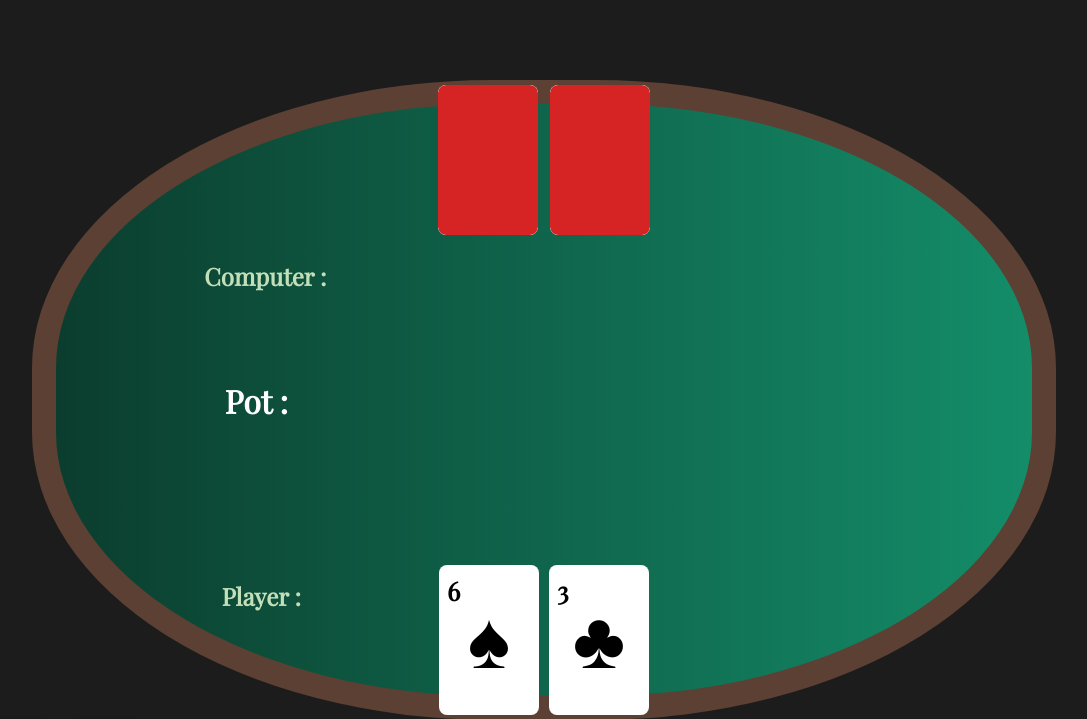
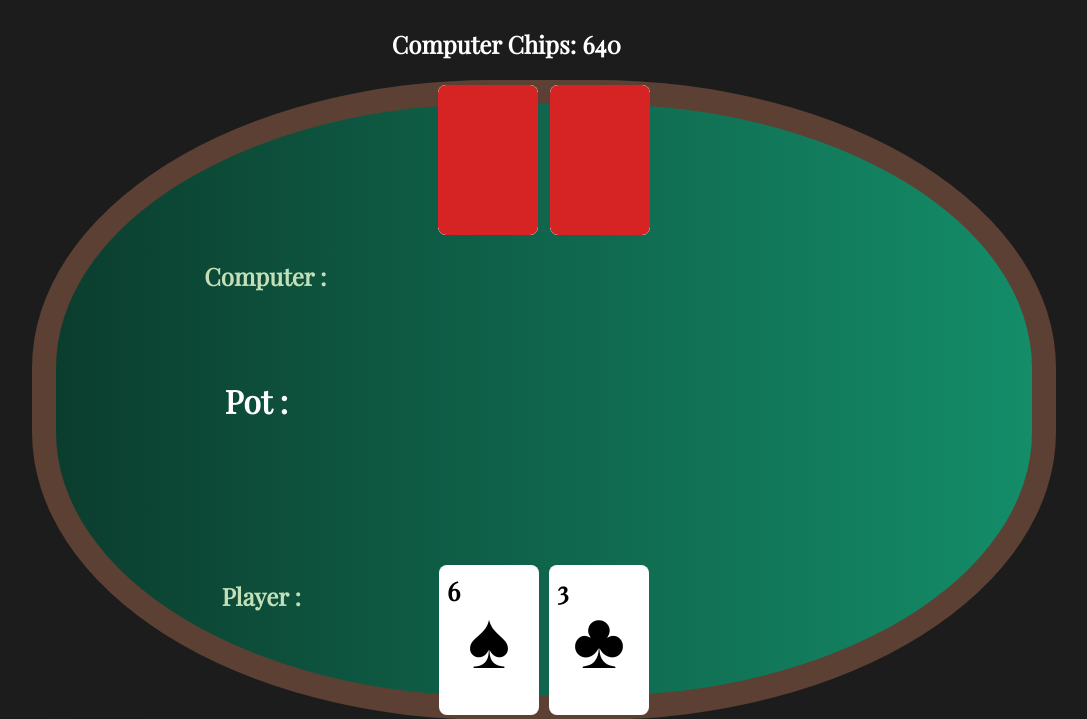
Before and after one commit to fabiobrug/mini-poker, a Flask app: page / in a window 1280 px wide. Shown: the top 719 px of the page, without its empty margins (96-1183 px from the left). Run offline with Flask 3, Linux system fonts and the light colour scheme.

Commit message:
player fold, and computer chips

```diff
--- a/static/script.js
+++ b/static/script.js
@@ -1,43 +1,62 @@
+// Botões principais de ação do jogador
 let btnBet = document.getElementById("btnBet");
 let btnCheck = document.getElementById("btnCheck");
 let btnFold = document.getElementById("btnFold");
 
+// Exibição dos valores apostados
 let playerValue = document.getElementById("pla");
 let iaValue = document.getElementById("comp");
-
 let pot = document.getElementById("potQnt");
 
+let potQnt;
+
+// Controle de aposta do jogador (botões + e -)
 let minus = document.getElementById("minus");
 let plus = document.getElementById("plus");
 
+// Valor atual da aposta e fichas do jogador
 let value = document.getElementById("value");
 let chipQnt = document.getElementById("chipQnt");
-
 let currentValue = parseInt(value.innerText);
 let currentChip = parseInt(chipQnt.innerText);
 
+//Valor atual da aposta e fichas do computador
+let compChipQnt = document.getElementById("compChipQnt");
+let currentCompChip = parseInt(compChipQnt.innerText);
+
+// Carta do turn (será mostrada dinamicamente)
 const turnCard = document.getElementById("turn-card");
 
+// Estados de jogo
 let preFlopTest = true;
+let foldOn = true;
+let turn = false;
 
-let foldOn = true;
-
+// Desativa o botão "-" inicialmente
 minus.disabled = true;
 
+// Fichas iniciais da IA
 let iaChips = 640;
 
+// =======================
+// Funções Auxiliares
+// =======================
+
+// Desativa o botão de diminuir aposta caso já esteja no mínimo
 function minValue() {
   if (currentValue <= 20) {
     minus.disabled = true;
   }
 }
 
+// Desativa o botão de aumentar aposta quando chega no limite possível
 function maxValue() {
   if (currentValue == currentChip + currentValue) {
     plus.disabled = true;
   }
 }
 
+// Diminui a aposta pela metade
 minus.addEventListener("click", () => {
   plus.disabled = false;
   currentChip = currentValue / 2 + currentChip;
@@ -47,6 +66,7 @@ minus.addEventListener("click", () => {
   minValue();
 });
 
+// Dobra o valor da aposta
 plus.addEventListener("click", () => {
   minus.disabled = false;
   currentChip = currentChip - currentValue;
@@ -56,6 +76,7 @@ plus.addEventListener("click", () => {
   maxValue();
 });
 
+// Simula o valor da aposta da IA com base em chance
 function randomIaValue() {
   let choice;
 
@@ -81,52 +102,74 @@ function randomIaValue() {
   return choice;
 }
 
-
-    function foldTest(){
-        if(foldOn){
+// Controla a ativação do botão Fold (desativa após o jogador apostar)
+function foldTest() {
+    if(foldOn && turn){
     btnFold.disabled = true;
-            btnFold.style.backgroundColor = ("gray")
+    btnFold.style.backgroundColor = "gray";
+    currentCompChip = potQnt + currentCompChip
+    compChipQnt.innerHTML = currentCompChip;
+    pot.innerHTML = `Pot:`;
+    playerValue.innerHTML = `Player:`;
+    iaValue.innerHTML = `Computer:`;
     }
-        else{
+    else if (foldOn && !turn) {
+    btnFold.disabled = true;
+    btnFold.style.backgroundColor = "gray";
+  } else {
     btnFold.disabled = false;
-            btnFold.style.backgroundColor = (" #E74C3C")
+    btnFold.style.backgroundColor = " #E74C3C";
+  }
 }
 
-    }
-
+// =======================
+// Evento: Jogador aposta (BET)
+// =======================
 btnBet.addEventListener("click", async (event) => {
   event.preventDefault();
 
+  // Jogador apostou, então não pode mais dar fold
   foldOn = false;
-    console.log(foldOn)
   foldTest();
 
+  // Ativa visual do botão Check
   btnCheck.style.opacity = 1;
+
+  // Mostra cartas comunitárias viradas (flop)
   let flopCards = document.querySelectorAll(".mesa-carta");
   flopCards.forEach((el) => {
     el.classList.add("mesa-cartaPos");
   });
 
+  // Calcula apostas e atualiza pot
   const iaBet = randomIaValue();
-    let potQnt = currentValue + iaBet;
+  console.log(compChipQnt)
+  console.log(iaBet)
+  currentCompChip = currentCompChip - iaBet;
+  compChipQnt.innerHTML = currentCompChip;
+  potQnt = currentValue + iaBet;
   chipQnt.innerHTML = currentChip;
   pot.innerHTML = `Pot: ${potQnt}`;
   playerValue.innerHTML = `Player: ${currentValue}`;
   iaValue.innerHTML = `Computer: ${iaBet}`;
+
+  // Reinicia aposta mínima para próxima jogada
   currentValue = 20;
   value.innerHTML = currentValue;
   minValue();
 
+  // Solicita carta do turn ao servidor
   const response = await fetch("/bet", { method: "POST" });
   const data = await response.json();
 
+  // Se o servidor retornou carta do Turn, exibe na mesa
   if (data.turn) {
     const tableCards = document.getElementById("tableCardsEl");
 
     // Verifica se já existe o turn-card
     let turnCard = document.getElementById("turn-card");
 
-        // Se não existe, cria e adiciona
+    // Se não existe, cria o elemento
     if (!turnCard) {
       turnCard = document.createElement("div");
       turnCard.classList.add("mesa-carta");
@@ -134,20 +177,23 @@ function randomIaValue() {
       tableCards.appendChild(turnCard);
     }
 
-        // Atualiza o conteúdo
+    // Atualiza conteúdo da carta do turn
     turnCard.innerHTML = `
       <span class="value">${data.turn.value}</span>
       <span class="suit ${data.turn.color}">${data.turn.suit}</span>
     `;
   }
 
-    if(preFlopTest){
+  turn = true;
 
-    }
-    console.log(potQnt)
+  // (espaço para lógica do river ou showdown futuramente)
+
+  console.log(potQnt); // depuração
 });
 
-
+// =======================
+// Evento: Jogador desiste (FOLD)
+// =======================
 btnFold.addEventListener("click", async (event) => {
   event.preventDefault();
 
@@ -156,36 +202,37 @@ function randomIaValue() {
 
   console.log(data.player_cards, data.ia_cards);
 
+  // Seleciona elementos onde as cartas serão exibidas
   const playerCard1 = document.getElementById("card1El");
   const playerCard2 = document.getElementById("card2El");
 
+  // Limpa cartas anteriores
   playerCard1.innerHTML = "";
   playerCard2.innerHTML = "";
-        //precisa fazer a carta da IA tambem
+  // (precisa ainda exibir cartas da IA)
 
+  // Renderiza carta 1 do jogador
   const card1 = data.player_cards[0];
-        const card2 = data.player_cards[1];
-
   const div1 = document.createElement("div");
-        div1.classList.add("player-cards")
+  div1.classList.add("player-cards");
   div1.innerHTML = `<span class="value">${card1.value}</span>
                     <span class="suit ${card1.color}">${card1.suit}</span>`;
   playerCard1.appendChild(div1);
 
+  // Renderiza carta 2 do jogador
+  const card2 = data.player_cards[1];
   const div2 = document.createElement("div");
-        div2.classList.add("player-cards")
+  div2.classList.add("player-cards");
   div2.innerHTML = `<span class="value">${card2.value}</span>
                     <span class="suit ${card2.color}">${card2.suit}</span>`;
   playerCard2.appendChild(div2);
-        foldTest()
+
+  foldOn = true;
+  foldTest(); // desativa botão fold novamente
+
 });
 
-//pre-flop
-
-
-
-//flop
-
-//turn
-
-//river
+// =======================
+// Pré-flop, flop, turn e river (em desenvolvimento)
+// =======================
+// TODO: implementar lógica do flop, turn e river completos
--- a/static/style.css
+++ b/static/style.css
@@ -281,7 +281,12 @@ body {
     color: #c3dfb9;
 }
 
-
+.cab3{
+    position: absolute;
+    right: 44%;
+    top: 1%;
+    color: #fff;
+}
 
 
 @media (max-width: 768px) {
--- a/templates/index.html
+++ b/templates/index.html
@@ -13,6 +13,7 @@
 <body>
     <div id="tableEl" class="table">
       <h1 id="potQnt" class="pot">Pot :</h1>
+      <h2 id="compChips" class="cab3">Computer Chips: <span id="compChipQnt">640</span></h2>
       <h2 id="comp" class="cab1">Computer :</h2>
       <h2 id="pla" class="cab2">Player :</h2>
         <div class="tableContent">
```
Lines whose indentation alone changed are shown as unchanged.
